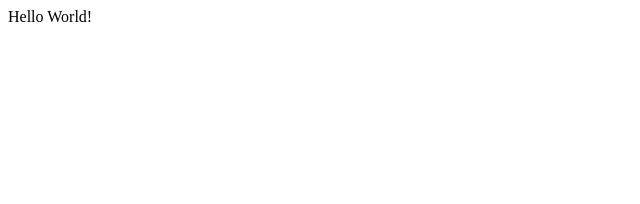
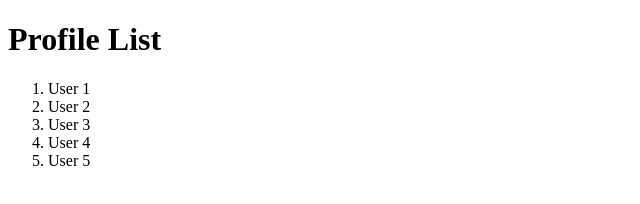
Before and after one commit to alecb7/AND-user-list, a website built with webpack: page src/index.html in a window 1280 px wide. Shown: the whole page, without its empty margins (0-640 px from the left). Built offline with nearby package versions, Linux system fonts and the light colour scheme; files whose address does not match are found by name.

Commit message:
make index.html default

```diff
--- a/src/index.html
+++ b/src/index.html
@@ -1,3 +1,17 @@
+<!DOCTYPE html>
 <html>
-    Hello World!
+    <head>
+        <title>My Page</title>
+        <link rel="stylesheet" type="text/css" href="index.css">
+    </head>
+    <body>
+    <h1>Profile List</h1>
+    <ol>
+        <li>User 1</li>
+        <li>User 2</li>
+        <li>User 3</li>
+        <li>User 4</li>
+        <li>User 5</li>
+    </ol>
+    </body>
 </html>
```
Also changed, not shown: 1 other file.
